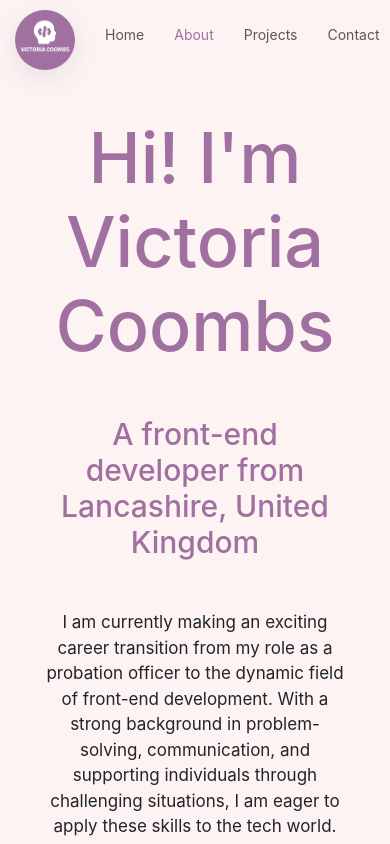
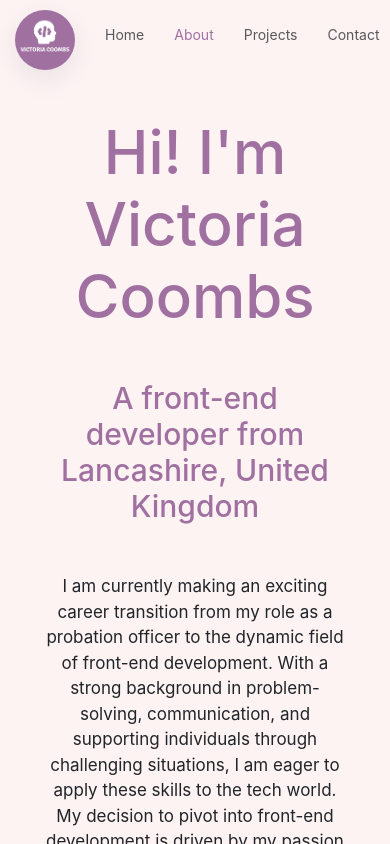
Before and after one commit to vjc1988/portfolio, a React (Create React App) app: page /About in a window 390 px wide. Shown: the top 844 px of the page. Built offline with nearby package versions, Linux system fonts and the light colour scheme.

Commit message:
Removed margin from .content in Projects.js to make page more responsive

```diff
--- a/src/Home.css
+++ b/src/Home.css
@@ -95,7 +95,6 @@ p {
 
 @media (max-width: 960px) {
   .hero-name {
-    text-align: center;
     font-size: 75px;
     line-height: 1.2;
   }
--- a/src/Pages/About.css
+++ b/src/Pages/About.css
@@ -33,8 +33,11 @@
 }
 
 @media (max-width: 960px) {
+  .content {
+    margin: 0;
+  }
   .about-me-hero {
-    font-size: 70px;
+    font-size: 60px;
   }
   .about-me-picture-content {
     margin-top: -30px;
```
